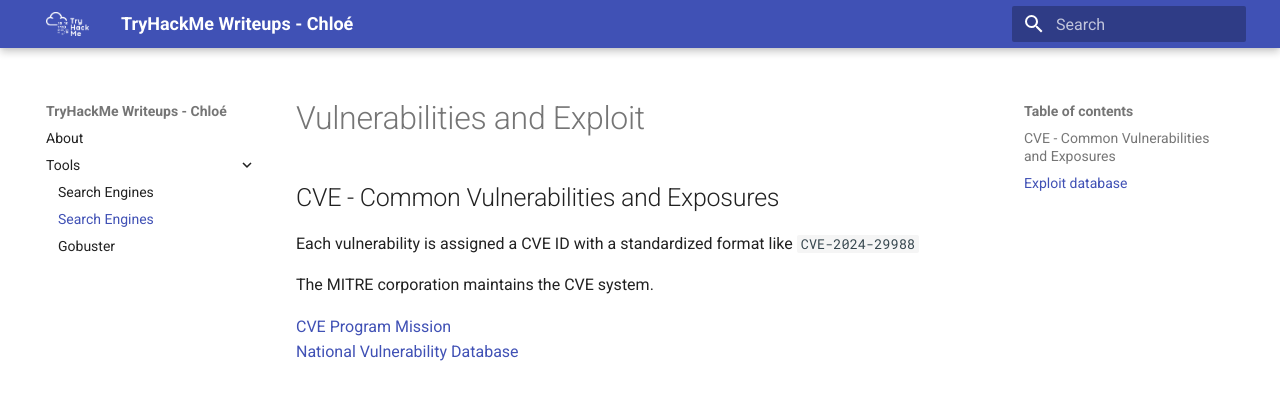
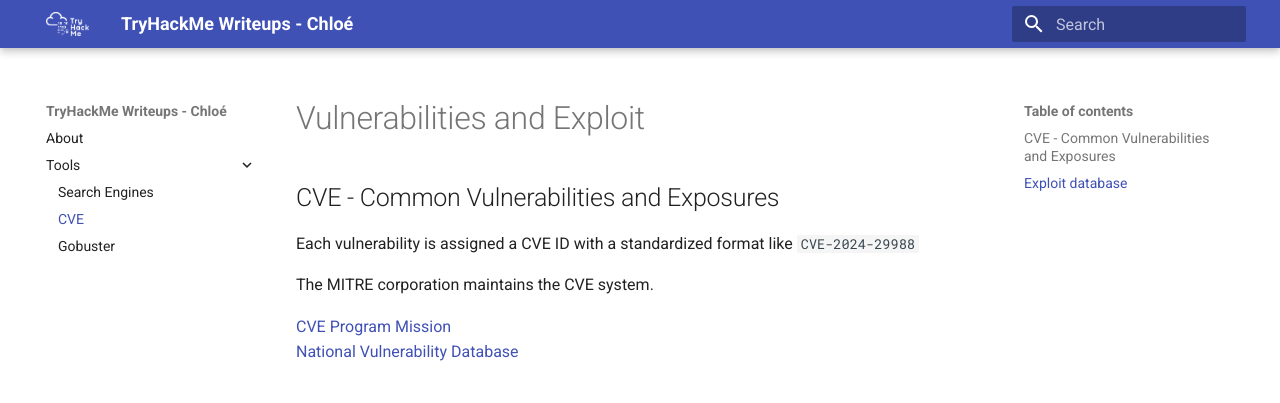
Before and after one commit to ChloeDelphis/tryhackme-writeups, an MkDocs documentation site: the page built from docs/02-tools/2-cve.md, in a window 1280 px wide. Shown: the top 403 px of the page. Built offline with MkDocs 1.6.1 and Material for MkDocs 9.7.7, drawn with Linux system fonts in a browser that asks for light colours.

Commit message:
update paths

```diff
--- a/mkdocs.yml
+++ b/mkdocs.yml
@@ -10,7 +10,7 @@
 
   - Tools:
       - Search Engines: 02-tools/1-search-engines.md
-      - Search Engines: 02-tools/2-cve.md
+      - CVE: 02-tools/2-cve.md
       - Gobuster: 02-tools/3-gobuster.md
 
 theme:
```
